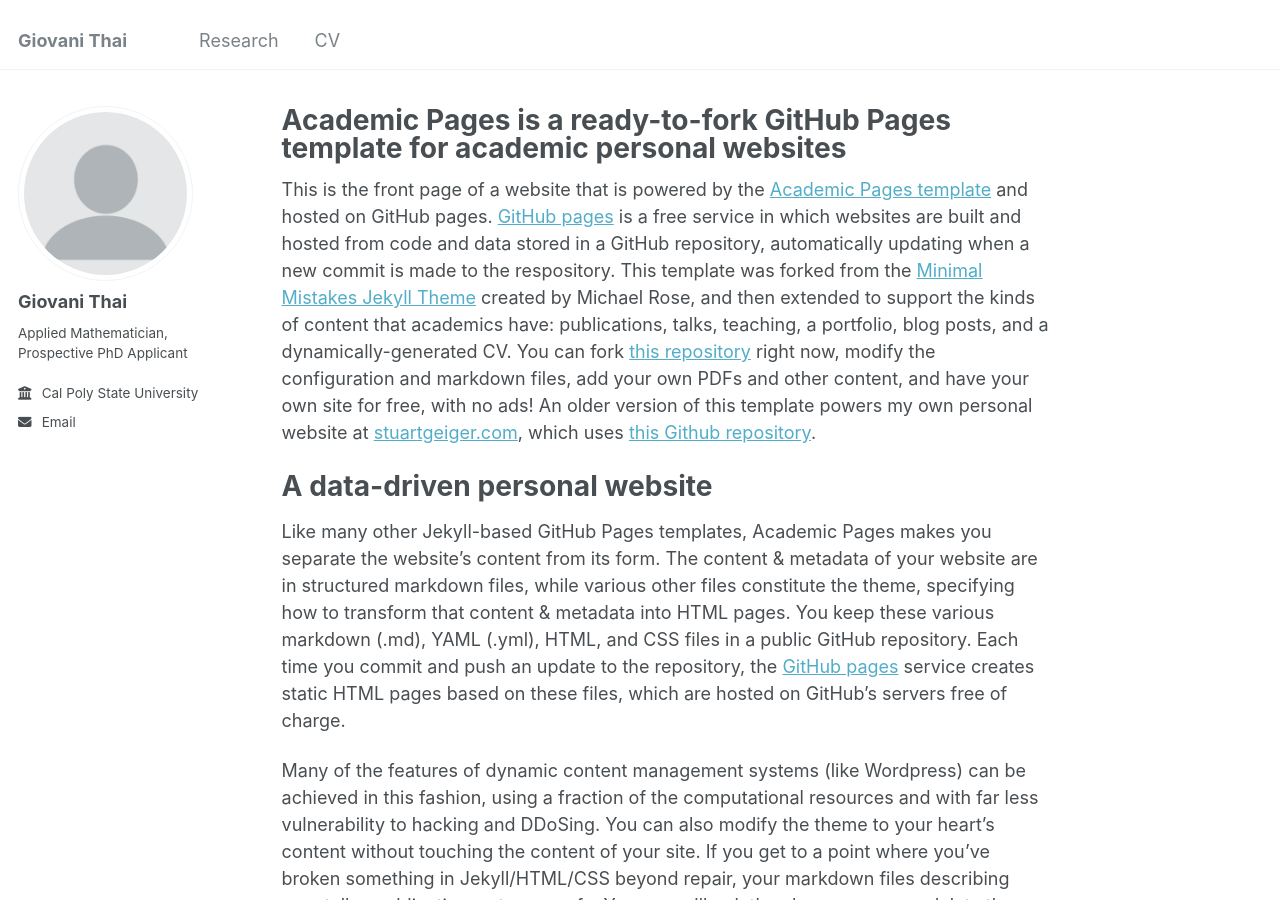
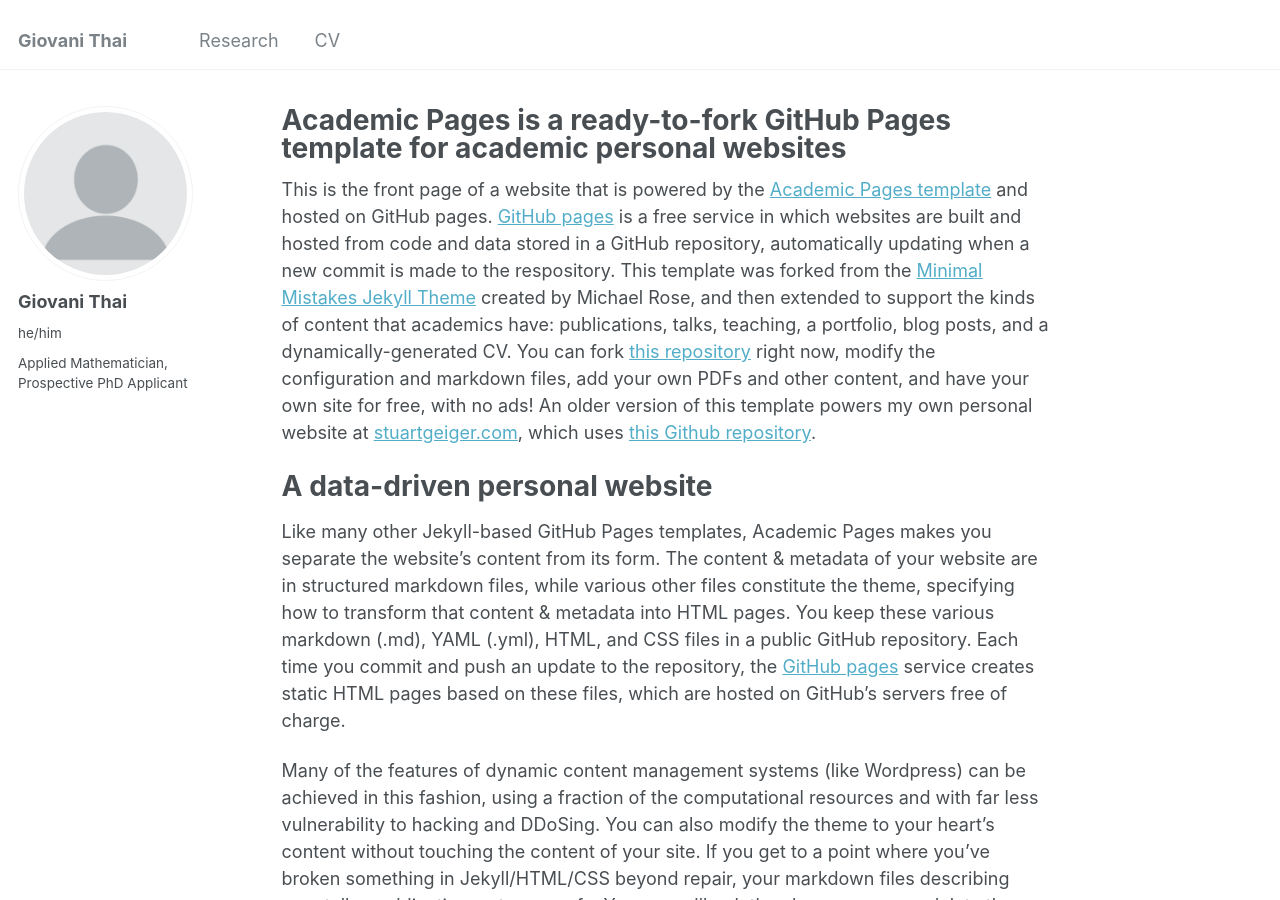
Before and after one commit to GioThai/giothai.github.io, a Jekyll site: the page built from _pages/about.md, in a window 1280 px wide and 900 px high. Built offline with Jekyll 4.4.1, drawn with Linux system fonts in a browser that asks for light colours.

Commit message:
Update _config.yml

```diff
--- a/_config.yml
+++ b/_config.yml
@@ -23,12 +23,12 @@ author:
   # Biographic information
   avatar           : "profile.png"
   name             : "Giovani Thai"
-  pronouns         : # example: "she/her"
-  bio              : "Applied Mathematician, Prospective PhD Applicant"
+  pronouns         :  "he/him"
+  bio              : "Applied Mathematician, \n Prospective PhD Applicant"
   #location         : "Earth"
-  employer         : "Cal Poly State University"
+  #employer         : "Cal Poly State University"
   uri              : # URL
-  email            : "giovanithai@gmail.com"
+  #email            : "giovanithai@gmail.com"
 
   # Academic websites
   arxiv            : # URL - Update with the correct link to your profile
```
